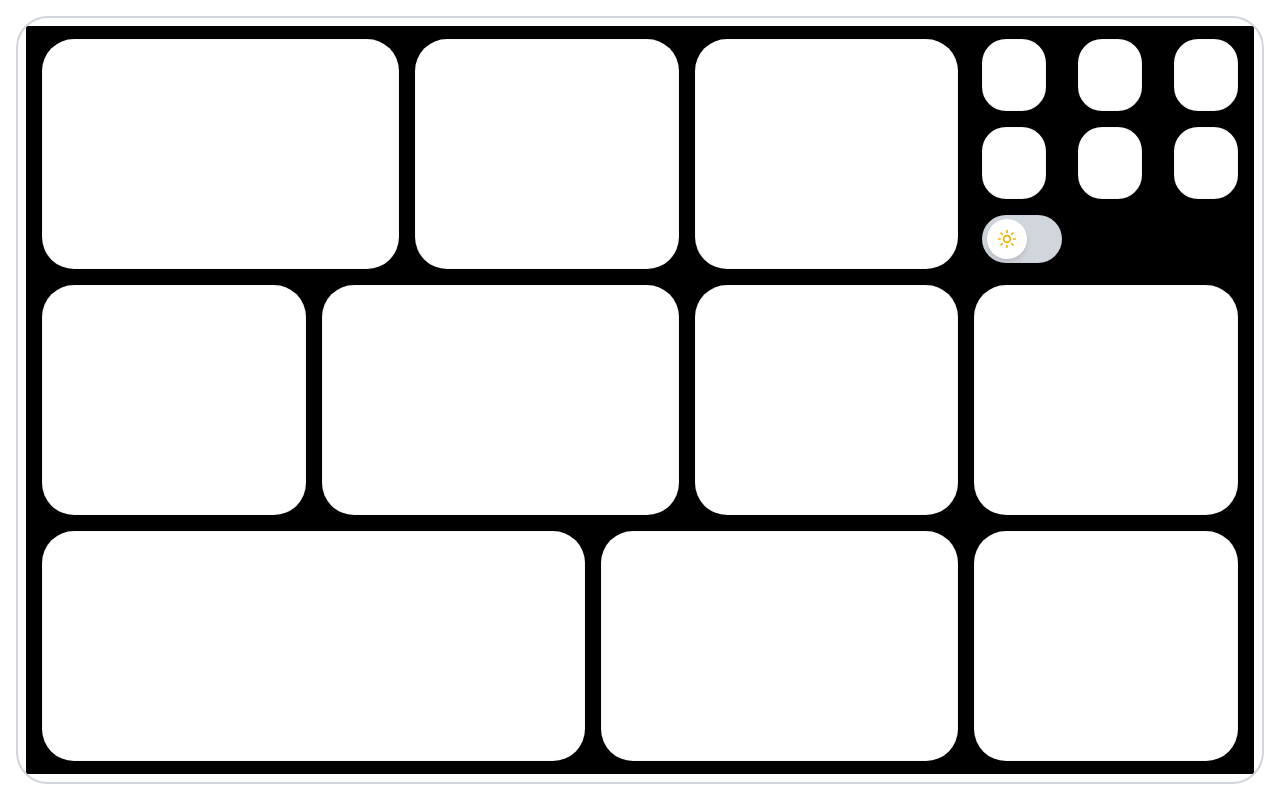
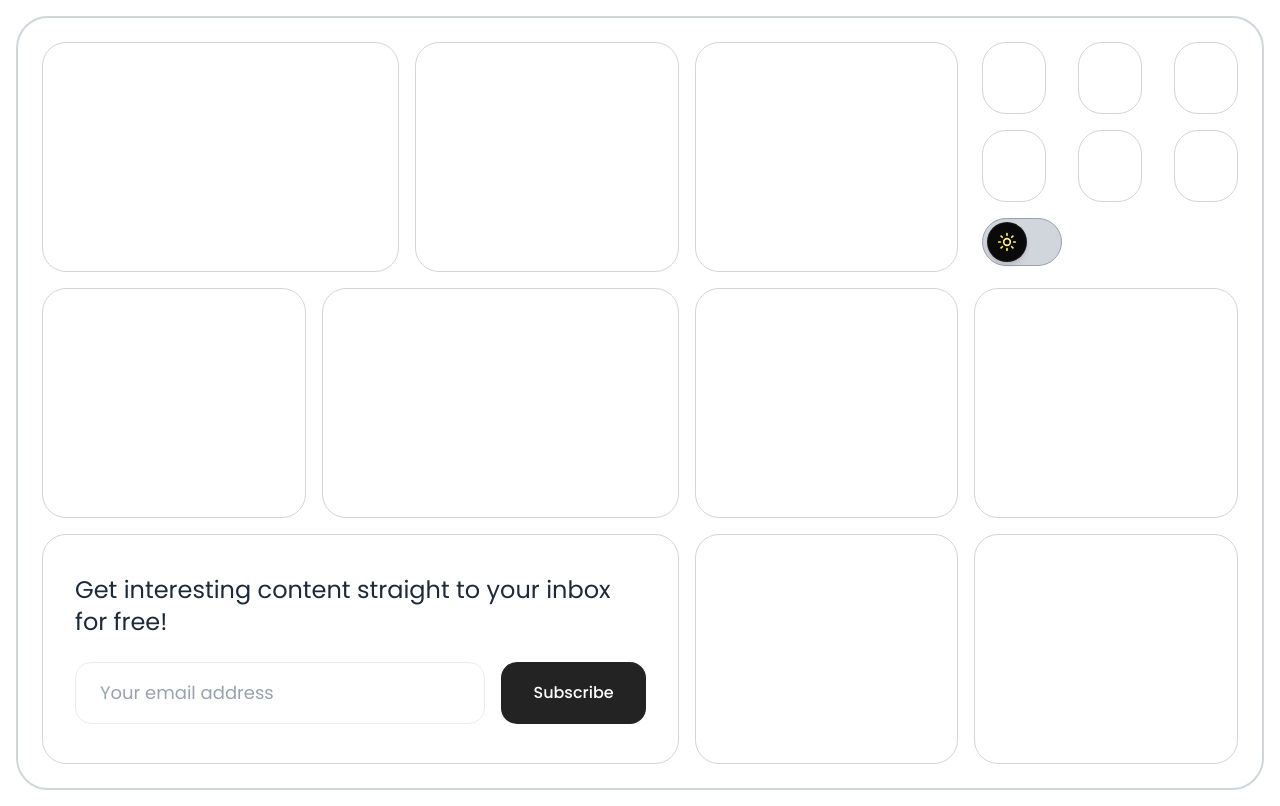
Before and after one commit to utsavdotdev/Portfolio, a Next.js app: page / in a window 1280 px wide. Built offline with nearby package versions, Linux system fonts and the light colour scheme.

Commit message:
feat/fix: add newsletter box and solve dark/light mode issue

```diff
--- a/app/globals.css
+++ b/app/globals.css
@@ -1,7 +1,9 @@
 @import "tailwindcss";
+@custom-variant dark (&:where(.dark, .dark *));
 
 @theme inline {
-  --font-nun: var(--font-nunito);
+  --font-pops: var(--font-poppins);
+  --font-don: var(--font-dongle);
 }
 
 @layer base {
@@ -19,10 +21,11 @@
   h1 {
     @apply -tracking-[2px];
   }
+
 }
 
 @layer components {
   .box {
-    @apply rounded-4xl border border-gray-400/10 bg-white dark:bg-[#141414];
+    @apply border border-gray-300 dark:border-gray-400/10 bg-white dark:bg-[#141414];
   }
 }
--- a/app/layout.tsx
+++ b/app/layout.tsx
@@ -1,7 +1,13 @@
 import type { Metadata } from "next";
-import { Nunito } from "next/font/google";
+import { Nunito, Poppins } from "next/font/google";
 import { ThemeProvider } from "next-themes";
 import "./globals.css";
+
+const dongle = Poppins({
+  variable: "--font-poppins",
+  weight: ["200", "300", "400", "500", "600", "700", "800", "900"],
+  subsets: ["latin"],
+});
 
 const nunito = Nunito({
   variable: "--font-nunito",
@@ -21,8 +27,8 @@ export default function RootLayout({
 }>) {
   return (
     <html lang="en" suppressHydrationWarning>
-      <body className={`${nunito.variable} antialiased`}>
-        <ThemeProvider attribute={"class"} enableSystem defaultTheme="system">
+      <body className={`${nunito.variable} ${dongle.variable} antialiased`}>
+        <ThemeProvider attribute="class" defaultTheme="system" enableSystem>
           {children}
         </ThemeProvider>
       </body>
--- a/app/page.tsx
+++ b/app/page.tsx
@@ -1,12 +1,13 @@
 import React from "react";
 import BentoBox from "@/components/BentoBox";
 import ThemeToggler from "@/components/ThemeToggler";
+import Newsletter from "@/components/Newsletter";
 
 export default function Home() {
   return (
-    <div className="flex flex-col w-full h-screen p-2 lg:p-4 overflow-hidden bg-[#fff] dark:bg-neutral-950">
-      <main className="w-full h-full border-2 rounded-4xl border-gray-300 dark:border-gray-300/20 overflow-hidden p-2 bg-[#fffff] dark:bg-neutral-950">
-        <div className="grid grid-cols-13 gap-4 p-4 bg-black h-full place-content-center ">
+    <div className="flex flex-col w-full min-h-screen p-2 lg:p-4 bg-white dark:bg-neutral-950 transition-colors duration-300">
+      <main className="w-full h-full border-2 rounded-4xl border-gray-300 dark:border-gray-300/20 p-2 bg-white dark:bg-neutral-950 transition-colors duration-300">
+        <div className="grid grid-cols-4 md:grid-cols-8 lg:grid-cols-13 gap-4 p-4 h-full place-content-center  transition-colors duration-300">
           <BentoBox col="col-span-4"></BentoBox>
           <BentoBox col="col-span-3"></BentoBox>
           <BentoBox col="col-span-3"></BentoBox>
@@ -15,14 +16,14 @@ export default function Home() {
           <BentoBox col="col-span-3" border={false} className="pl-2">
             <div className="flex flex-col gap-4">
               <div className="flex gap-8">
-                <div className="h-18 w-18 rounded-3xl border border-gray-400/10 bg-white dark:bg-[#141414]"></div>
-                <div className="h-18 w-18 rounded-3xl border border-gray-400/10 bg-white dark:bg-[#141414]"></div>
-                <div className="h-18 w-18 rounded-3xl border border-gray-400/10 bg-white dark:bg-[#141414]"></div>
+                <div className="h-18 w-18 box rounded-3xl"></div>
+                <div className="h-18 w-18 box rounded-3xl"></div>
+                <div className="h-18 w-18 box rounded-3xl"></div>
               </div>
               <div className="flex gap-8">
-                <div className="h-18 w-18 rounded-3xl border border-gray-400/10 bg-white dark:bg-[#141414]"></div>
-                <div className="h-18 w-18 rounded-3xl border border-gray-400/10 bg-white dark:bg-[#141414]"></div>
-                <div className="h-18 w-18 rounded-3xl border border-gray-400/10 bg-white dark:bg-[#141414]"></div>
+                <div className="h-18 w-18 box rounded-3xl"></div>
+                <div className="h-18 w-18 box rounded-3xl"></div>
+                <div className="h-18 w-18 box rounded-3xl"></div>
               </div>
               <ThemeToggler />
             </div>
@@ -33,8 +34,10 @@ export default function Home() {
           <BentoBox col="col-span-3"></BentoBox>
           <BentoBox col="col-span-3"></BentoBox>
 
-          <BentoBox col="col-span-6"></BentoBox>
-          <BentoBox col="col-span-4"></BentoBox>
+          <BentoBox col="col-span-7">
+            <Newsletter/>
+          </BentoBox>
+          <BentoBox col="col-span-3"></BentoBox>
           <BentoBox col="col-span-3"></BentoBox>
         </div>
       </main>
--- a/components/BentoBox.tsx
+++ b/components/BentoBox.tsx
@@ -20,7 +20,7 @@ const BentoBox = ({
         `flex flex-col relative ${col} row-span-1
          h-[230px] w-full min-w-0 min-h-0
          overflow-hidden ${className}`,
-        border && "box"
+        border && "box rounded-3xl"
       )}
     >
       {children}
--- /dev/null
+++ b/components/Newsletter.tsx
@@ -0,0 +1,45 @@
+"use client";
+
+import React, { useState } from "react";
+
+const Newsletter = () => {
+  const [email, setEmail] = useState("");
+
+  const handleSubmit = (e) => {
+    e.preventDefault();
+    console.log("Subscribing email:", email);
+    setEmail("");
+  };
+
+  return (
+    <div className="w-full h-full py-8 px-8 font-nun flex items-center text-gray-800 dark:text-gray-200">
+      <div className="w-full flex flex-col gap-2 font-pops ">
+        <h3 className="text-2xl mb-4">
+          Get interesting content straight to your inbox for free!
+        </h3>
+
+        <form
+          onSubmit={handleSubmit}
+          className="flex flex-col sm:flex-row gap-4"
+        >
+          <input
+            type="email"
+            value={email}
+            onChange={(e) => setEmail(e.target.value)}
+            placeholder="Your email address"
+            required
+            className="flex-1 px-6 py-4 rounded-2xl bg-transparent border border-gray-400/20 focus:outline-none focus:ring-2 focus:ring-[#626262] placeholder:text-gray-400 text-lg"
+          />
+          <button
+            type="submit"
+            className="px-8 py-4 bg-[#232323] dark:bg-[#252525] text-white font-medium rounded-2xl transition-colors"
+          >
+            Subscribe
+          </button>
+        </form>
+      </div>
+    </div>
+  );
+};
+
+export default Newsletter;
--- a/components/ThemeToggler.tsx
+++ b/components/ThemeToggler.tsx
@@ -29,20 +29,20 @@ const ThemeToggler = () => {
     <>
       <button
         onClick={toggleTheme}
-        className="relative inline-flex h-12 w-20 items-center rounded-full bg-gray-300 p-1 transition-colors duration-300 dark:bg-[#141414] border border-gray-400/10"
-        aria-label={`Switch to ${currentTheme === "light" ? "dark" : "light"} mode`}
+        className="relative inline-flex h-12 w-20 items-center rounded-full bg-gray-300 p-1 transition-colors duration-300 dark:bg-[#232323] border border-gray-400 dark:border-[#343434]"
+        aria-label={`Switch to ${
+          currentTheme === "light" ? "dark" : "light"
+        } mode`}
       >
         <span
           className={`${
-            currentTheme === "dark"
-              ? "translate-x-8 bg-gray-950"
-              : "translate-x-0 bg-white"
-          } flex h-10 w-10 items-center justify-center rounded-full shadow-md transition-transform duration-300 ease-in-out`}
+            currentTheme === "dark" ? "translate-x-8" : "translate-x-0"
+          } flex h-10 w-10 items-center justify-center rounded-full shadow-md transition-transform  bg-neutral-950 duration-300 ease-in-out border border-gray-400/10`}
         >
           {currentTheme === "dark" ? (
             <Moon size={20} className="text-yellow-200" />
           ) : (
-            <Sun size={20} className="text-yellow-500" />
+            <Sun size={20} className="text-yellow-200" />
           )}
         </span>
       </button>
--- a/index.d.ts
+++ b/index.d.ts
@@ -11,3 +11,8 @@ type BentoBoxProps = {
 };
 
 type Theme = "light" | "dark";
+
+interface CursorPosition {
+  x: number;
+  y: number;
+}
```
